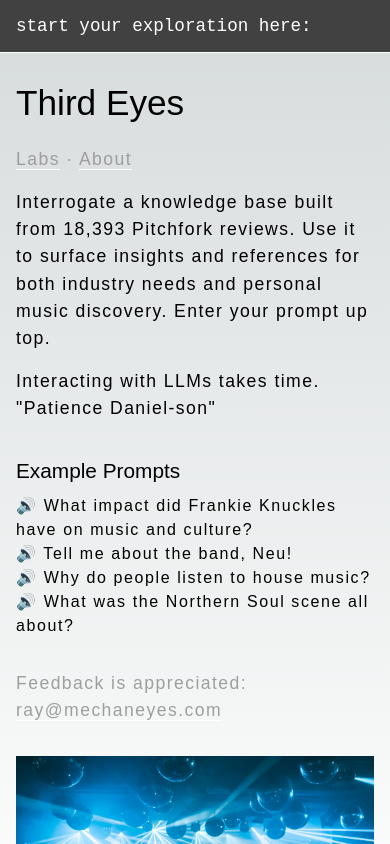
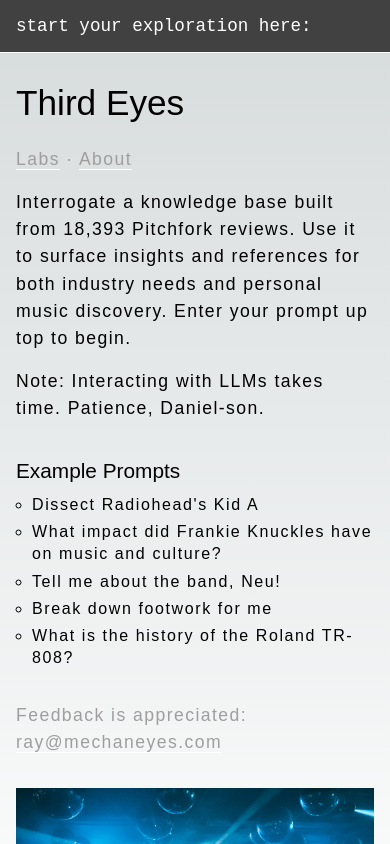
Before and after one commit to mechaneyes/aframe, a Next.js app: page / in a window 390 px wide. Shown: the top 844 px of the page. Built offline with nearby package versions, Linux system fonts and the light colour scheme; a web font is replaced by a local one.

Commit message:
example prompts + form focus + image styling
+ worked out functionality for the example prompts on the homepage
+ edited those example prompts
+ tweaked the way prompt form is focused based on interaction.
checks firstInput before doing anything
+ styled images a bit to fit breakpoints

```diff
--- a/app/page.js
+++ b/app/page.js
@@ -79,27 +79,27 @@ export default function Home() {
     writeTyper();
   }, []);
 
+  // o————————————————————————————————————o focus —>
+  //
   // focus on input first keypress & || header click
   //
   useEffect(() => {
+    if (firstInput) {
       addEventListener("keydown", (event) => {
-      if (firstInput) {
-        // formRef.current.focus();
+        setPlaceholderVisible(false);
         document.querySelector(".prompt-form__input").focus();
         setFirstInput(false);
-      }
       });
 
       document
         .querySelector(".prompt-form__centered")
         .addEventListener("click", (event) => {
-        if (firstInput) {
-          // formRef.current.focus();
+            setPlaceholderVisible(false);
           document.querySelector(".prompt-form__input").focus();
           setFirstInput(false);
+        });
     }
-      });
-  }, [firstInput]);
+  }, []);
 
   // o————————————————————————————————————o api, waves hands —>
   //
@@ -190,6 +190,21 @@ export default function Home() {
       // 🐝 TODO: one of these should come out
       inputElement.addEventListener("keydown", submitHandler);
     }
+
+    const examplePrompts = document.querySelectorAll(
+      ".introduction__example-prompts li"
+    );
+    const promptInput = document.querySelector(".prompt-form__input");
+    if (promptInput) {
+      examplePrompts.forEach((item) => {
+        item.addEventListener("click", (event) => {
+          const promptText = event.target.textContent;
+          promptInput.innerHTML = promptText;
+          setFirstInput(false);
+          makeRequest();
+        });
+      });
+    }
     // eslint-disable-next-line react-hooks/exhaustive-deps
   }, []);
 
@@ -205,7 +220,6 @@ export default function Home() {
             }
             contentEditable={true}
             suppressContentEditableWarning={true}
-            onFocus={hidePlaceholder}
             tabIndex="0"
             ref={formRef}
           >
@@ -263,16 +277,17 @@ export default function Home() {
         <p className="introduction__description">
           Interrogate a knowledge base built from 18,393 Pitchfork reviews. Use
           it to surface insights and references for both industry needs and
-          personal music discovery. Enter your prompt up top.
+          personal music discovery. Enter your prompt up top to begin.
         </p>
-        <p>Interacting with LLMs takes time. "Patience Daniel-son"</p>
+        <p>Note: Interacting with LLMs takes time. Patience, Daniel-son.</p>
         <div className="introduction__example-prompts">
           <h3>Example Prompts</h3>
           <ul>
+            <li>Dissect Radiohead's Kid A</li>
             <li>What impact did Frankie Knuckles have on music and culture?</li>
             <li>Tell me about the band, Neu!</li>
-            <li>Why do people listen to house music?</li>
-            <li>What was the Northern Soul scene all about?</li>
+            <li>Break down footwork for me</li>
+            <li>What is the history of the Roland TR-808?</li>
           </ul>
         </div>
         {/* <p>
--- a/app/stability/page.js
+++ b/app/stability/page.js
@@ -121,8 +121,8 @@ export default function Home() {
     console.log(inputElement.innerHTML);
 
     axios
-      .post("http://127.0.0.1:5000/img", newPrompt, {
-        // .post("https://third-eyes-flask.vercel.app/prompt", newPrompt, {
+      // .post("http://127.0.0.1:5000/img", newPrompt, {
+      .post("https://third-eyes-flask.vercel.app/img", newPrompt, {
         timeout: 90000,
         headers: {
           "Content-Type": "application/json",
@@ -130,11 +130,13 @@ export default function Home() {
       })
       .then((response) => {
         // o————————————————————————————————————o stability —>
+        //
         console.log("responseJson", JSON.parse(response.data[2]));
         const imagePrompts = JSON.parse(response.data[2]);
         stability(imagePrompts.img_description_1);
 
         // o————————————————————————————————————o copy —>
+        //
         setGptFreestyle(response.data[0]);
 
         ((response) => {
--- a/app/styles/styles.scss
+++ b/app/styles/styles.scss
@@ -17,7 +17,7 @@ $formaWeight: (
 ) !default;
 
 .thirdeyes {
-  padding: 0 1rem;
+  padding: 0 1rem 1rem;
   font-family: "HelveticaNeue-Light", "Helvetica Neue Light", "Helvetica Neue",
     Helvetica, Arial, "Lucida Grande", sans-serif;
   // font-family: "forma-djr-deck", sans-serif;
@@ -26,7 +26,7 @@ $formaWeight: (
   font-style: normal;
 
   @include bp("xsmall") {
-    padding: 0 2rem;
+    padding: 0 2rem 2rem;
   }
 
   h1 {
@@ -182,17 +182,19 @@ $formaWeight: (
       margin-bottom: 2rem;
 
       ul {
-        // margin-left: 16px;
-        // list-style-type: circle;
+        margin-left: 16px;
+        list-style-type: circle;
       }
 
       li {
+        margin-bottom: 0.3rem;
         font-weight: 300;
         letter-spacing: 0.1rem;
-        line-height: 1.5rem;
+        line-height: 1.4rem;
+        cursor: pointer;
 
         &::before {
-          content: "🔊 ";
+          // content: "🔊 ";
         }
       }
     }
@@ -323,10 +325,15 @@ $formaWeight: (
 
     .stability-image {
       display: block;
-      width: 50%;
-      margin: 0 1rem 0 0;
+      width: 100%;
+      margin: 0 0 1rem;
       padding-top: 8px;
       float: left;
+
+      @include bp("small") {
+        width: 50%;
+        margin: 0 1rem 0 0;
+      }
     }
   }
 }
```
Lines whose indentation alone changed are shown as unchanged.
